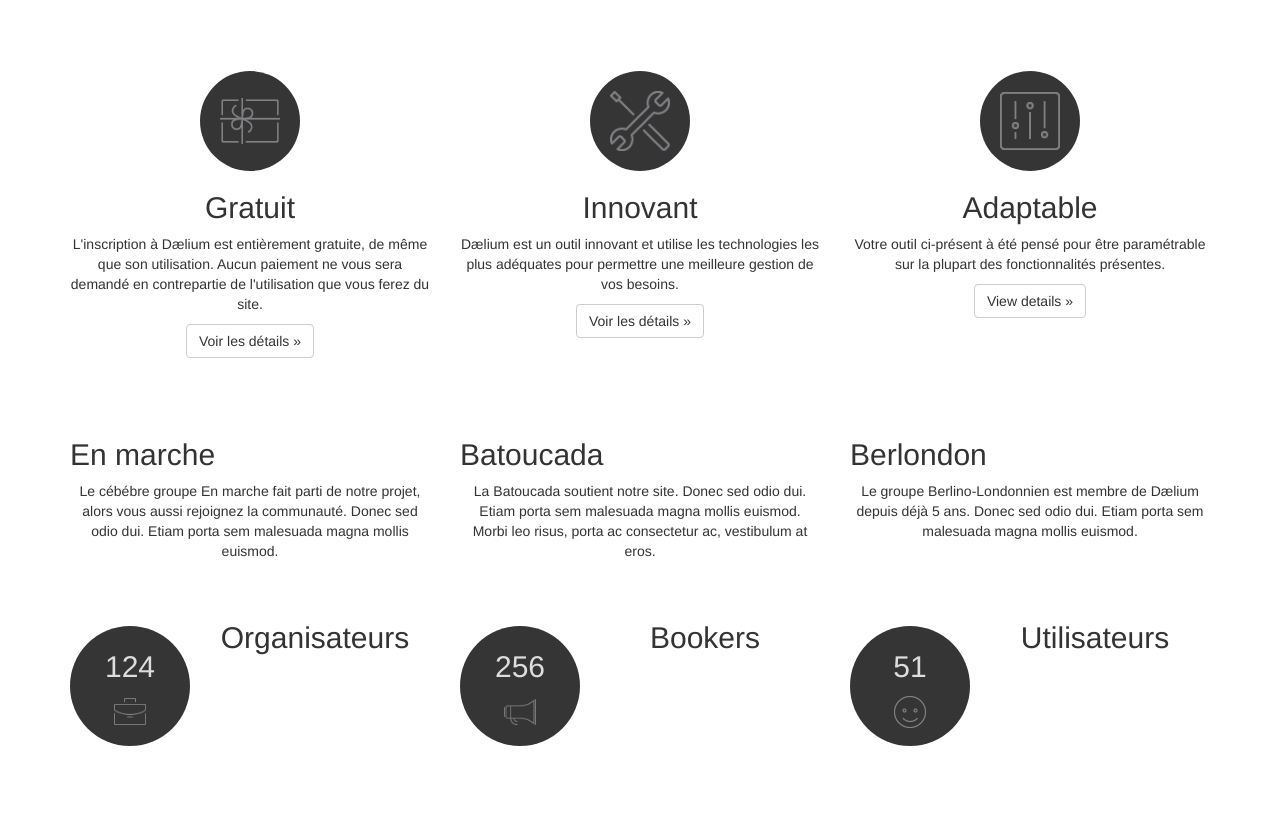
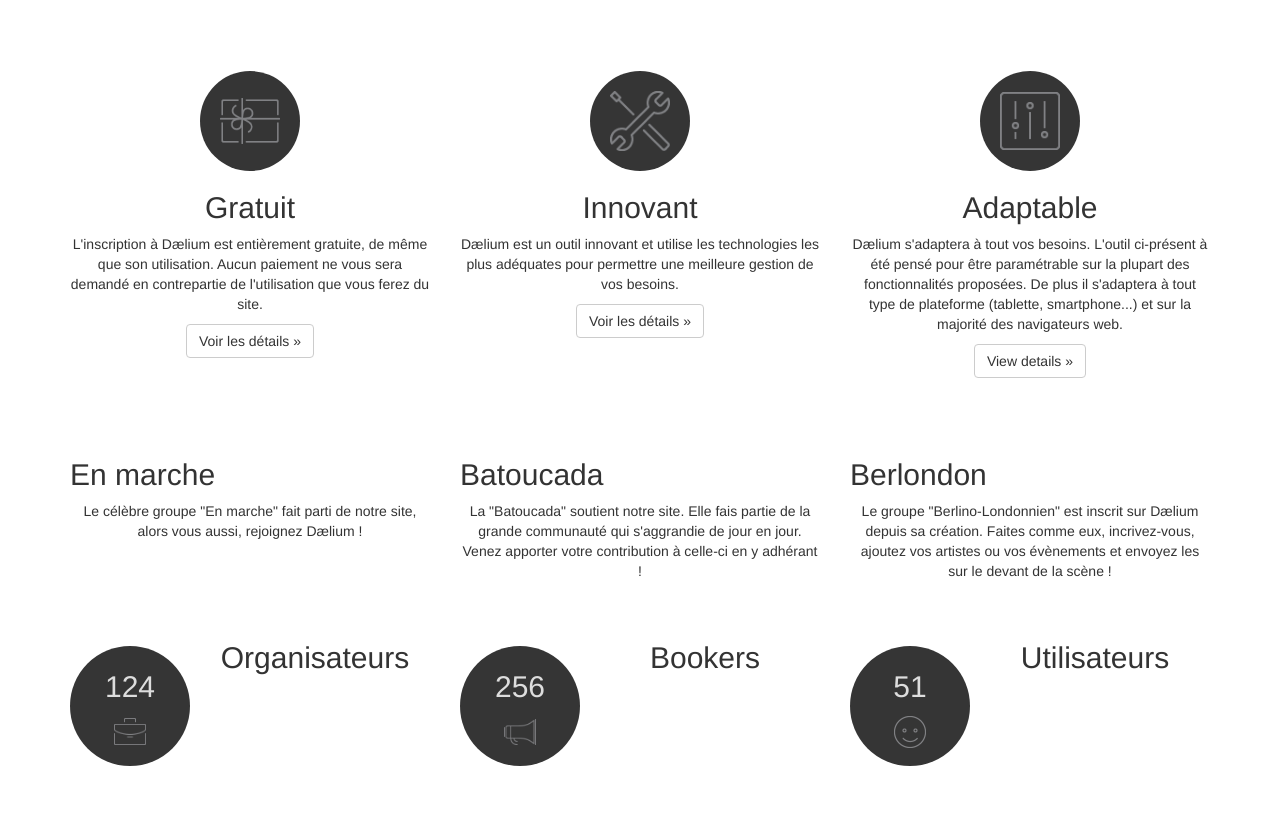
Before and after one commit to Ivan-Roger/Daelium, a PHP site: page /code/controler/nolog.ctrl.php in a window 1280 px wide. Shown: the part 969-1790 px from the top of the page. Run offline with PHP 8.4, Linux system fonts and the light colour scheme; some libraries are stand-ins or nearby versions.

Commit message:
Update nolog.view.php

```diff
--- a/code/view/nolog.view.php
+++ b/code/view/nolog.view.php
@@ -97,22 +97,22 @@
             <div class="img-circle"><span class="icon-img icon-adjustments"></span></div>
           </a>
           <h2>Adaptable</h2>
-          <p>Votre outil ci-présent à été pensé pour être paramétrable sur la plupart des fonctionnalités présentes.</p>
+          <p>Dælium s'adaptera à tout vos besoins. L'outil ci-présent à été pensé pour être paramétrable sur la plupart des fonctionnalités proposées. De plus il s'adaptera à tout type de plateforme (tablette, smartphone...) et sur la majorité des navigateurs web.</p>
           <p><a class="btn btn-default" href="#" role="button">View details &raquo;</a></p>
         </div><!-- /.col-lg-4 -->
       </div><!-- /.row -->
       <div id="troops" class="row">
         <div id="troop_1" class="col-lg-4 text-center" style="display: none;">
           <h2 class="text-left">En marche</h2>
-          <p>Le cébébre groupe En marche fait parti de notre projet, alors vous aussi rejoignez la communauté. Donec sed odio dui. Etiam porta sem malesuada magna mollis euismod.</p>
+          <p>Le célèbre groupe "En marche" fait parti de notre site, alors vous aussi, rejoignez Dælium !</p>
         </div><!-- /.col-lg-4 -->
         <div id="troop_2" class="col-lg-4 text-center" style="display: none;">
           <h2 class="text-left">Batoucada</h2>
-          <p>La Batoucada soutient notre site. Donec sed odio dui. Etiam porta sem malesuada magna mollis euismod. Morbi leo risus, porta ac consectetur ac, vestibulum at eros.</p>
+          <p>La "Batoucada" soutient notre site. Elle fais partie de la grande communauté qui s'aggrandie de jour en jour. Venez apporter votre contribution à celle-ci en y adhérant !</p>
         </div><!-- /.col-lg-4 -->
         <div id="troop_3" class="col-lg-4 text-center" style="display: none;">
           <h2 class="text-left">Berlondon</h2>
-          <p>Le groupe Berlino-Londonnien est membre de Dælium depuis déjà 5 ans. Donec sed odio dui. Etiam porta sem malesuada magna mollis euismod.</p>
+          <p>Le groupe "Berlino-Londonnien" est inscrit sur Dælium depuis sa création. Faites comme eux, incrivez-vous, ajoutez vos artistes ou vos évènements et envoyez les sur le devant de la scène !</p>
         </div><!-- /.col-lg-4 -->
       </div><!-- /.row -->
       <div id="counters" class="row">
```
